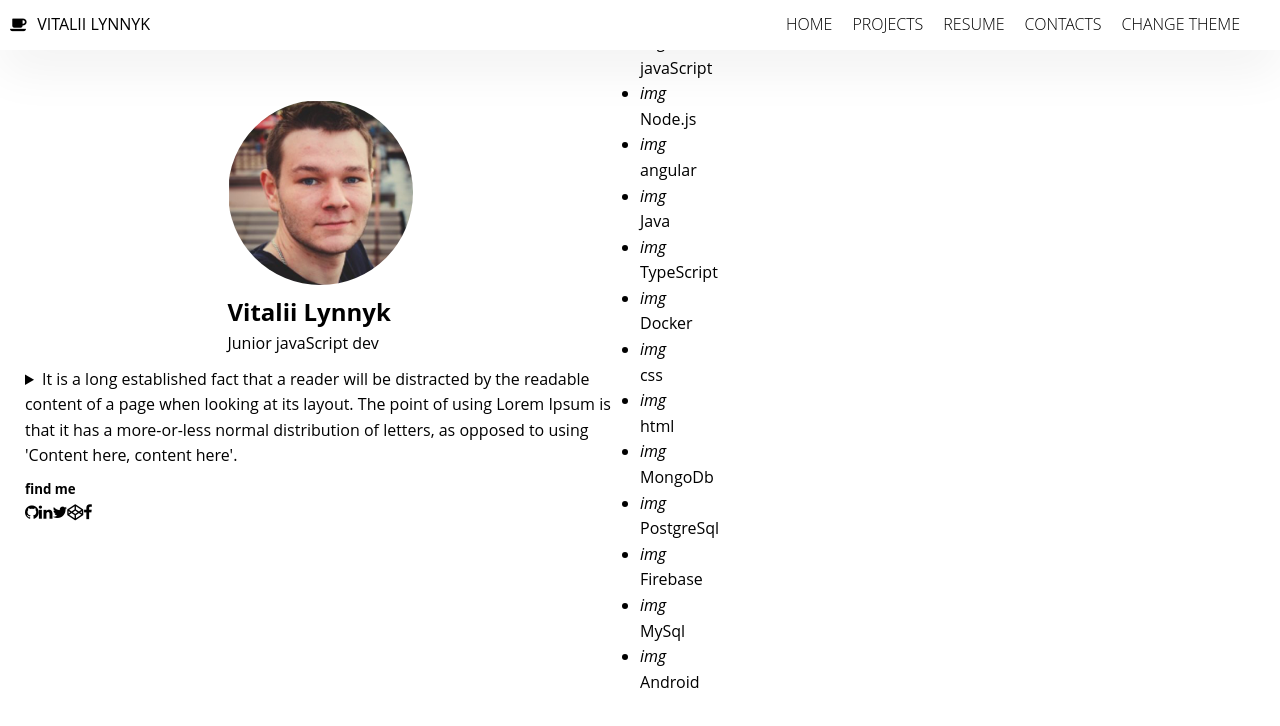
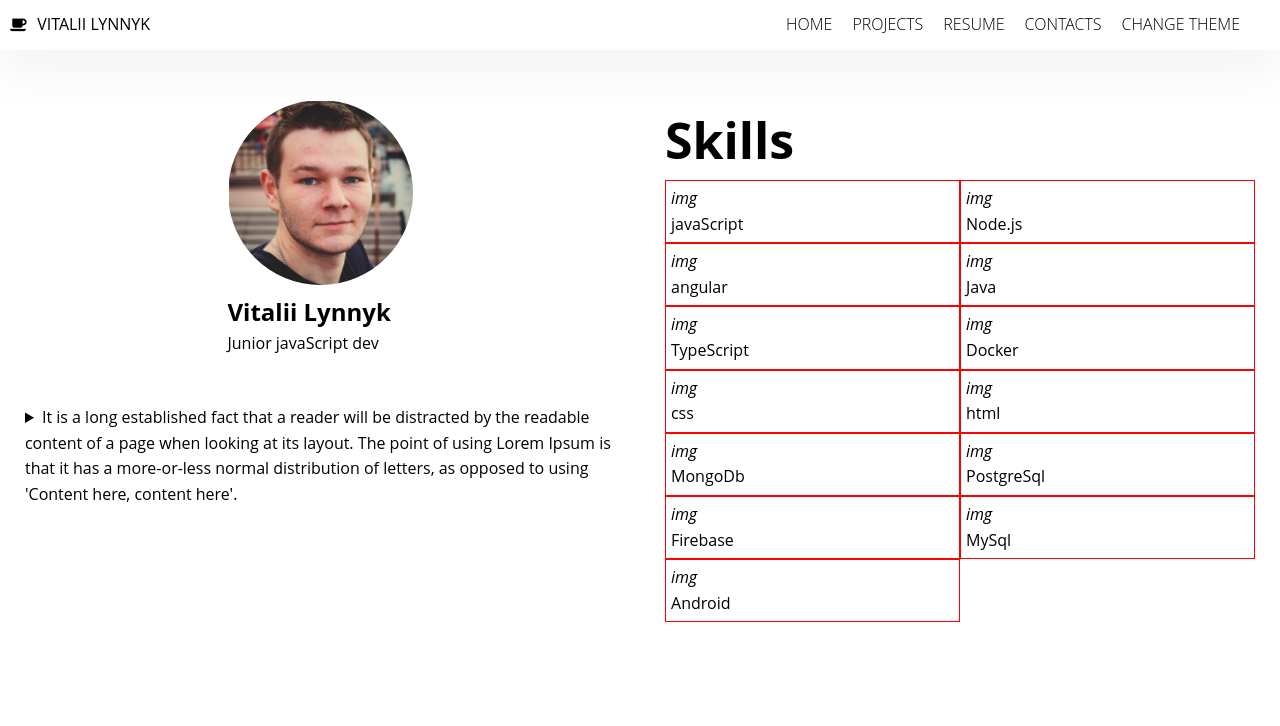
Before and after one commit to VitaliiLynnyk/portfolio, an Angular app: page / in a window 1280 px wide. Shown: the top 726 px of the page. Built offline with nearby package versions, Linux system fonts and the light colour scheme.

Commit message:
add test right column to main

```diff
--- a/src/app/app.component.html
+++ b/src/app/app.component.html
@@ -53,20 +53,20 @@
         sometimes on purpose (injected humour and the like).
       </p>
     </details>
-    <div class="main-left-footer">
-      <h5>find me</h5>
-      <ul>
-        <li><a href="#"><i class="fa fa-github"></i></a></li>
-        <li><a href="#"><i class="fa fa-linkedin"></i></a></li>
-        <li><a href="#"><i class="fa fa-twitter"></i></a></li>
-        <li><a href="#"><i class="fa fa-codepen"></i></a></li>
-        <li><a href="#"><i class="fa fa-facebook"></i></a></li>
-      </ul>
-    </div>
+<!--    <div class="main-left-footer">-->
+<!--      <h5>find me</h5>-->
+<!--      <ul>-->
+<!--        <li><a href="#"><i class="fa fa-github"></i></a></li>-->
+<!--        <li><a href="#"><i class="fa fa-linkedin"></i></a></li>-->
+<!--        <li><a href="#"><i class="fa fa-twitter"></i></a></li>-->
+<!--        <li><a href="#"><i class="fa fa-codepen"></i></a></li>-->
+<!--        <li><a href="#"><i class="fa fa-facebook"></i></a></li>-->
+<!--      </ul>-->
+<!--    </div>-->
   </section>
   <section class="main-right">
-    <h3>Skills</h3>
-    <ul>
+    <h3 class="main-right__title">Skills</h3>
+    <ul class="main-right__list">
       <li>
         <i>img</i>
         <p>javaScript</p>
--- a/src/app/app.component.scss
+++ b/src/app/app.component.scss
@@ -59,8 +59,8 @@ $shadow-light: 0 2rem 5rem rgba(0, 0, 0, 0.06);
       height: 3rem;
       width: 3rem;
       position: fixed;
-      top: 0;
-      right: 0;
+      top: 10px;
+      right: 10px;
       border-radius: 50%;
       z-index: 2000;
       //box-shadow: 0 1rem 3rem rgba(black, 0.1);
@@ -102,8 +102,8 @@ $shadow-light: 0 2rem 5rem rgba(0, 0, 0, 0.06);
       width: 3rem;
       border-radius: 50%;
       position: fixed;
-      top: 0;
-      right: 0;
+      top: 10px;
+      right: 10px;
       background-image: radial-gradient($color-primary-light, $color-primary-dark);
       z-index: 1000;
       transition: transform 0.8s cubic-bezier(0.86, 0, 0.07, 1);
@@ -217,11 +217,19 @@ $shadow-light: 0 2rem 5rem rgba(0, 0, 0, 0.06);
   display: grid;
   grid-template-columns: 1fr 1fr;
 
+  @media (max-width: 730px) {
+    grid-template-columns: 1fr;
+  }
+
   &-left {
     padding: 10rem 2.5rem;
     display: grid;
-    grid-template-rows: 1fr .5fr 200px;
+    grid-template-rows: repeat(auto-fill, minmax(200px, 1fr));;
     grid-gap: 1rem;
+
+    @media (max-width: 730px) {
+      padding-bottom: 0;
+    }
 
     &-header {
       margin: 0 auto;
@@ -255,6 +263,23 @@ $shadow-light: 0 2rem 5rem rgba(0, 0, 0, 0.06);
   }
 
   &-right {
+    padding: 10rem 2.5rem;
+    grid-gap: 1rem;
 
+    &__title {
+      font-size: 5rem;
+    }
+
+    &__list {
+      list-style: none;
+      display: grid;
+      grid-template-columns: repeat(auto-fill, minmax(200px, 1fr));
+      grid-auto-rows: auto;
+
+      li {
+        border: 1px solid red;
+        padding: .5rem;
+      }
+    }
   }
 }
```
